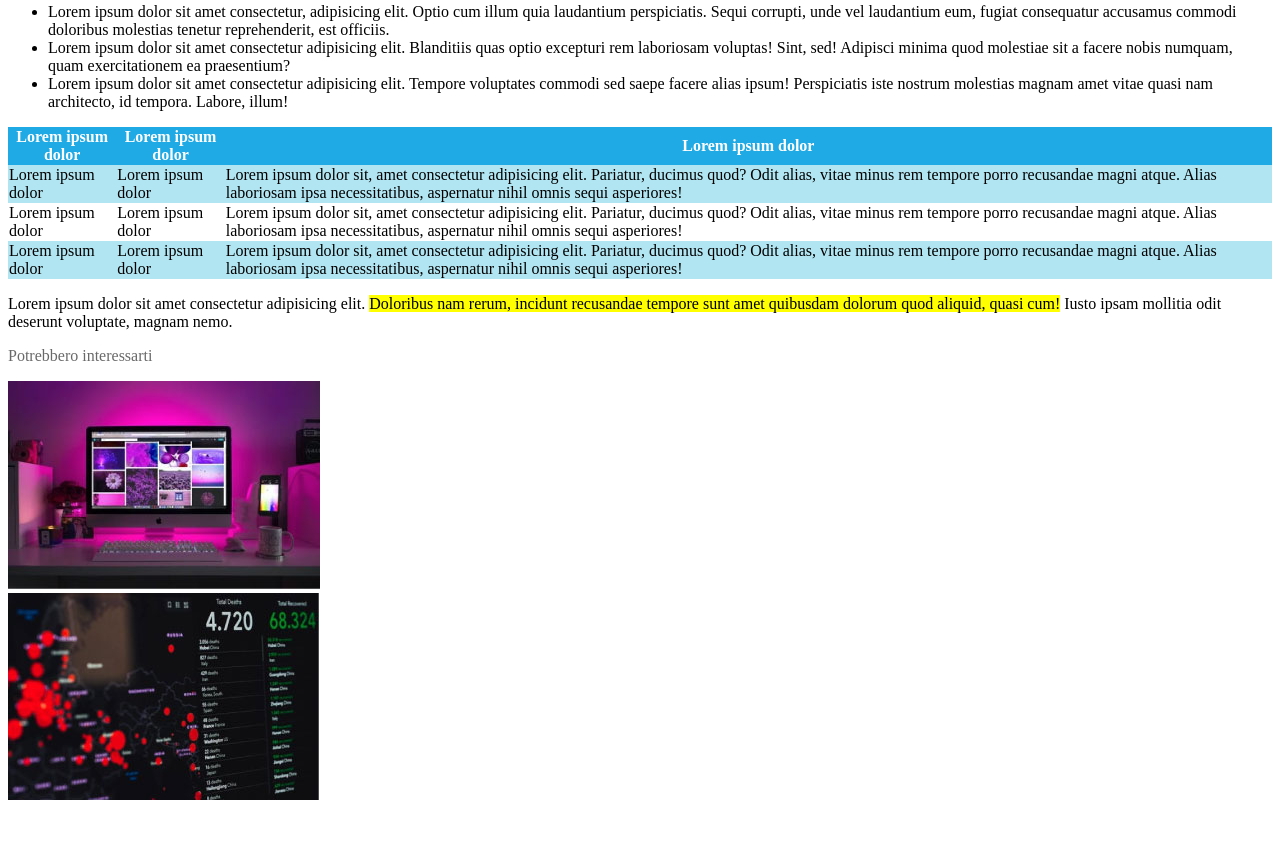
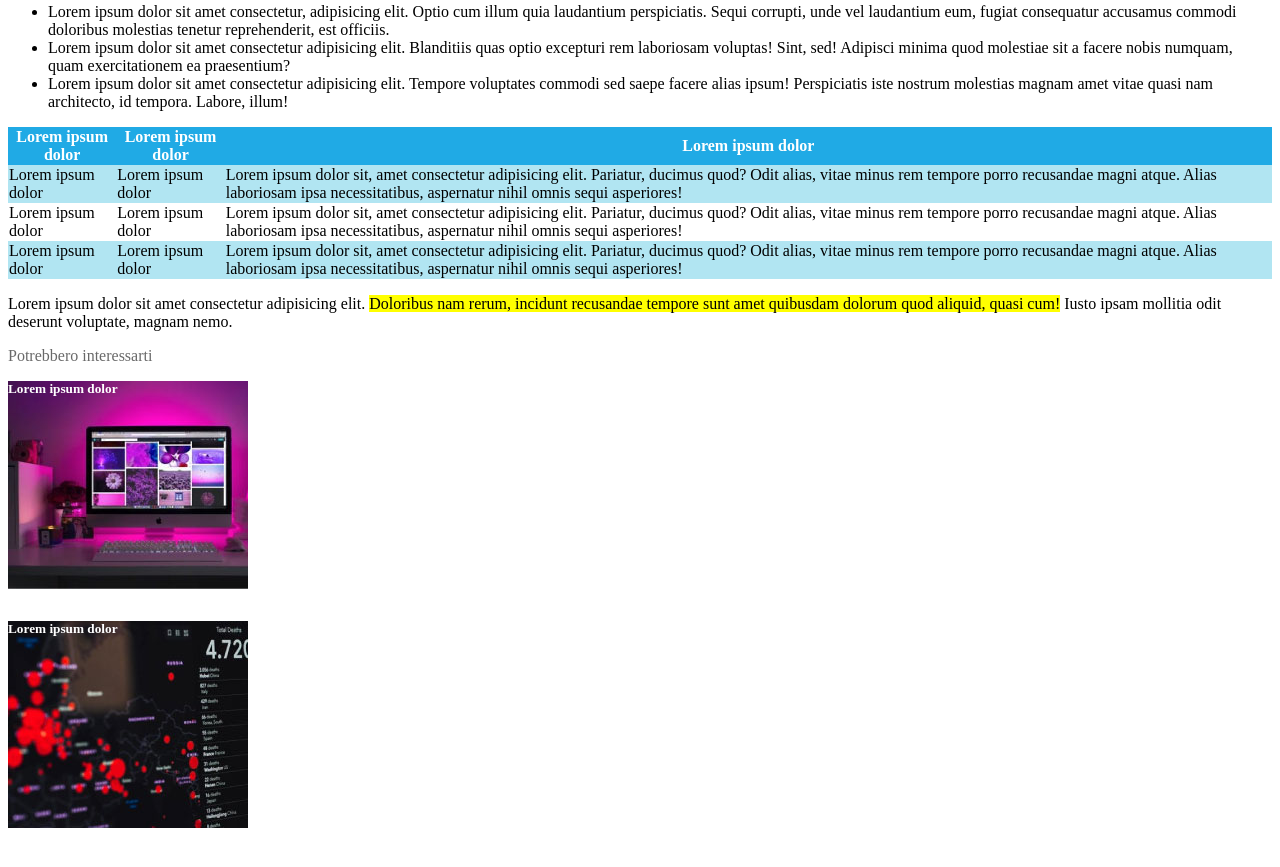
Before and after one commit to Vincedinardo21/html-css-booleaner, a plain HTML site: page index.html in a window 1280 px wide. Shown: the part 587-1454 px from the top of the page. Before the commit the page ends 1399 px from the top, so only its background shows below. Drawn offline with Linux system fonts and the light colour scheme.

Commit message:
Correzione immagini footer

```diff
--- a/css/style.css
+++ b/css/style.css
@@ -31,3 +31,23 @@ thead{
 #foot-p{
     color: dimgray;
 }
+
+#image1{
+    margin: 0px;
+    background-image: url("../img/monitor.jpg");
+    background-repeat: no-repeat;
+    color: white;
+    text-align: left;
+    width: 240px;
+    height: 240px;
+}
+
+#image2{
+    margin: 0px;
+    background-image: url("../img/graph.jpg");
+    background-repeat: no-repeat;
+    color: white;
+    text-align: left;
+    width: 240px;
+    height: 240px;
+}
--- a/index.html
+++ b/index.html
@@ -69,9 +69,9 @@
     <!-- Immagini finali -->
     <footer>
         <p id="foot-p">Potrebbero interessarti</p>
-        <img src="img/monitor.jpg" alt="monitor image">
-        <br>
-        <img src="img/graph.jpg" alt="graph image">
+
+        <h5 id="image1">Lorem ipsum dolor</h5>
+        <h5 id="image2">Lorem ipsum dolor</h5>
     </footer>
 </body>
 </html>
```
